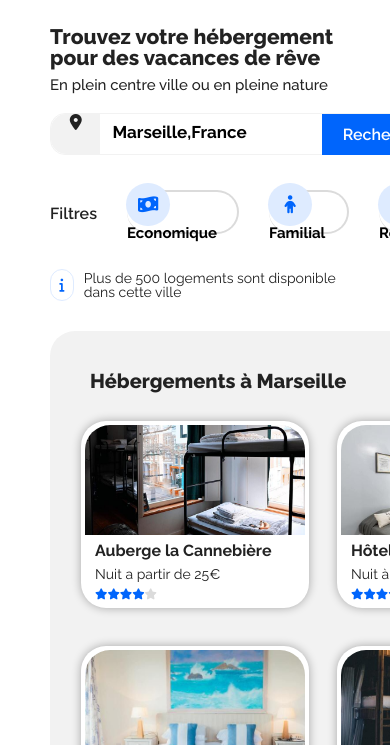
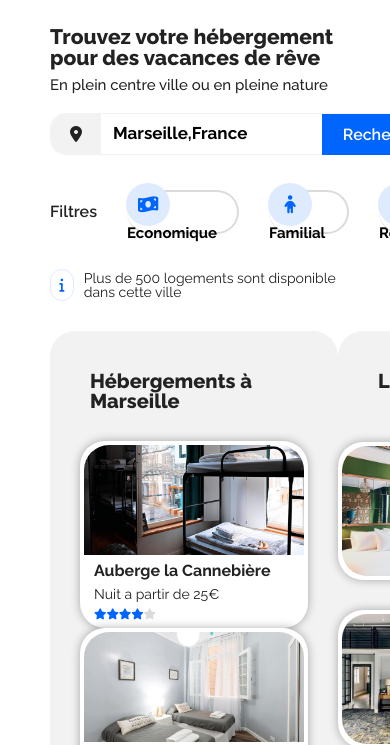
Before and after one commit to Dimorg95/PerisIngles_2_06082021, a plain HTML site: page index.html in a window 390 px wide. Shown: the part 99-844 px from the top of the page. Drawn offline with Linux system fonts and the light colour scheme.

Commit message:
Modification mise en page et pre responsive

```diff
--- a/index.html
+++ b/index.html
@@ -2,6 +2,7 @@
 <html>
   <head>
     <meta charset="utf-8" />
+    <meta name="viewport" content="width=device-width, initial-scale=1.0" />
     <link rel="stylesheet" href="reset.css" />
     <link rel="stylesheet" href="style.css" />
     <script
@@ -41,7 +42,9 @@
       <!--Champ de recherche !! pas sur sur de la maniere de faire-->
 
       <form>
-        <i class="fas fa-map-marker-alt"></i>
+        <div id="bidon">
+          <i class="fas fa-map-marker-alt"></i>
+        </div>
 
         <input
           type="search"
@@ -247,6 +250,7 @@
           <li><a href="#">Données et confidentialité</a></li>
         </ul>
       </div>
+
       <div class="liste">
         <h2>Nos hébergements</h2>
         <ul>
--- a/reset.css
+++ b/reset.css
@@ -278,7 +278,7 @@
 input,
 select,
 textarea {
-  font-size: 100%; /* 1 */
+  /* 1 */
   margin: 0; /* 2 */
   vertical-align: baseline; /* 3 */
   *vertical-align: middle; /* 3 */
--- a/style.css
+++ b/style.css
@@ -85,17 +85,21 @@
 
   border-radius: 1.5rem;
 }
+#bidon {
+  display: flex;
+  background-color: #f2f2f2;
+  height: 100%;
+  border-top-left-radius: 1.5rem;
+  border-bottom-left-radius: 1.5rem;
+  align-items: center;
+}
 .fa-map-marker-alt {
   line-height: 4.1rem;
 }
 form i {
   font-size: 1.6rem;
   width: 5rem;
-
   text-align: center;
-  border-top-left-radius: 1.5rem;
-  border-bottom-left-radius: 1.5rem;
-  background-color: #f2f2f2;
 }
 /*champ de recherche*/
 #mysearch {
@@ -131,16 +135,13 @@
 /*Liste de filtres, je n'arrive pas a bouger les text dans les li pour le centrer*/
 #filtre {
   display: flex;
+  align-items: center;
   margin-top: 2rem;
 }
 #filtre h2 {
-  width: 5rem;
-  height: 3rem;
   font-size: 1.6rem;
   font-weight: 600;
   margin-right: 1.5rem;
-  margin-top: 3rem;
-  padding-top: 0.1rem;
 }
 #preference ul {
   display: flex;
@@ -225,10 +226,11 @@
   display: flex;
   flex-wrap: wrap;
   justify-content: space-between;
-  width: 76rem;
+  width: auto;
   height: 45rem;
   margin-top: 3rem;
-  margin-left: 2.1rem;
+  margin-left: 2rem;
+  margin-right: 2rem;
 }
 #lieu figure {
   width: 22rem;
```
